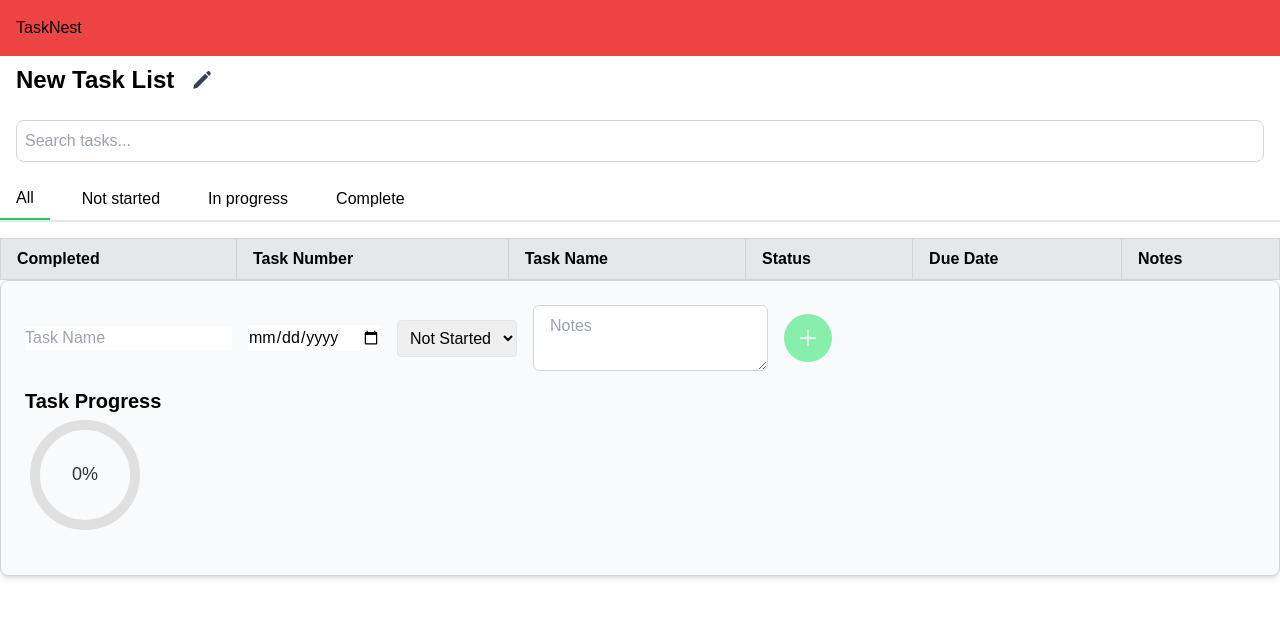
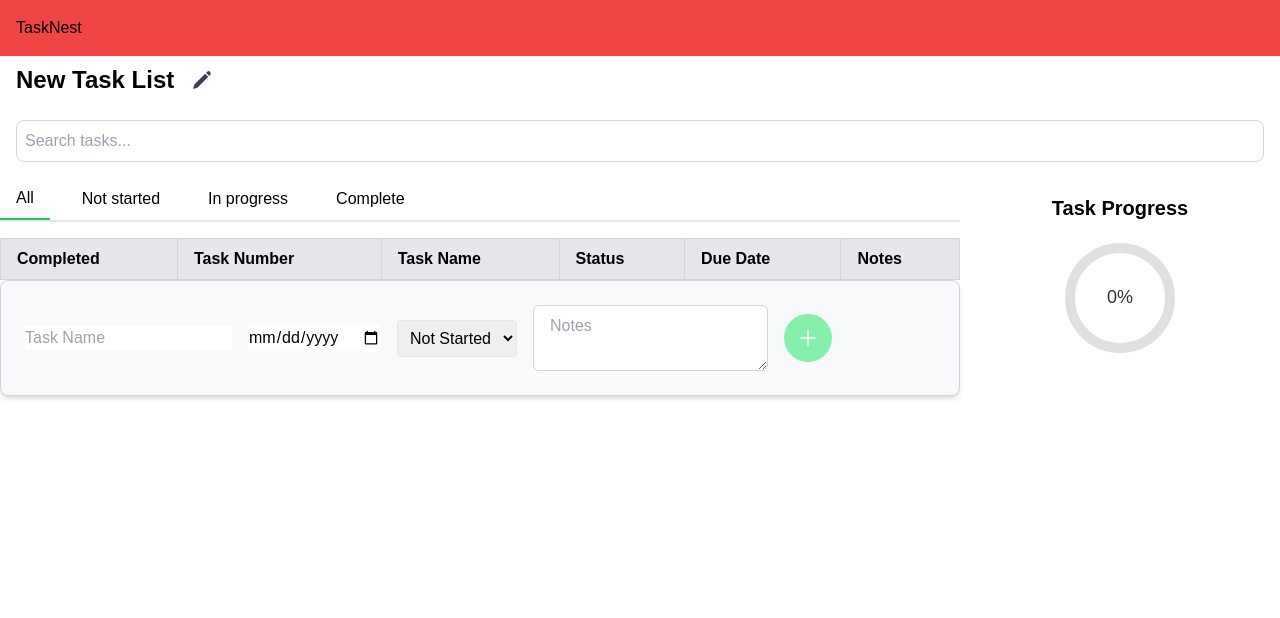
Before and after one commit to g33ya/task-dashboard, a Next.js app: page / in a window 1280 px wide. Shown: the top 618 px of the page. Built offline with nearby package versions, Linux system fonts and the light colour scheme.

Commit message:
Formatting/progress wheel to right of task table

```diff
--- a/app/components/table.js
+++ b/app/components/table.js
@@ -75,7 +75,8 @@ export function TaskTable( { searchTerm }) {
     const progress = totalTasks > 0 ? (completedTasks / totalTasks) * 100 : 0;
 
     return (
-        <div>
+        <div className="flex">
+            <div className="w-3/4 flex flex-col">
                 <div className="flex space-x-4 border-b-2 mb-4">
                     {['all', 'not-started', 'in-progress', 'complete'].map((status) => (
                         <button
@@ -87,7 +88,7 @@ export function TaskTable( { searchTerm }) {
                         </button>
                     ))}
                 </div>
-
+                <div className="flex-1">
                     <table className="table-auto border-collapse border border-gray-300 w-full text-left">
                         <thead className="bg-gray-200">
                         <tr>
@@ -150,10 +151,12 @@ export function TaskTable( { searchTerm }) {
                                 </button>
                             </div>
                         </form>
-                <div className="my-4">
-                <h3 className="text-xl font-bold">Task Progress</h3>
+                    </div>
+                </div>
+            </div>
+            <div className="w-1/4 p-4 pl-30 flex flex-col items-center">
+                <h3 className="text-xl font-bold mb-4">Task Progress</h3>
                 <ProgressWheel progress={progress} />
-            </div>
             </div>
         </div>
     );
```
Lines whose indentation alone changed are shown as unchanged.
